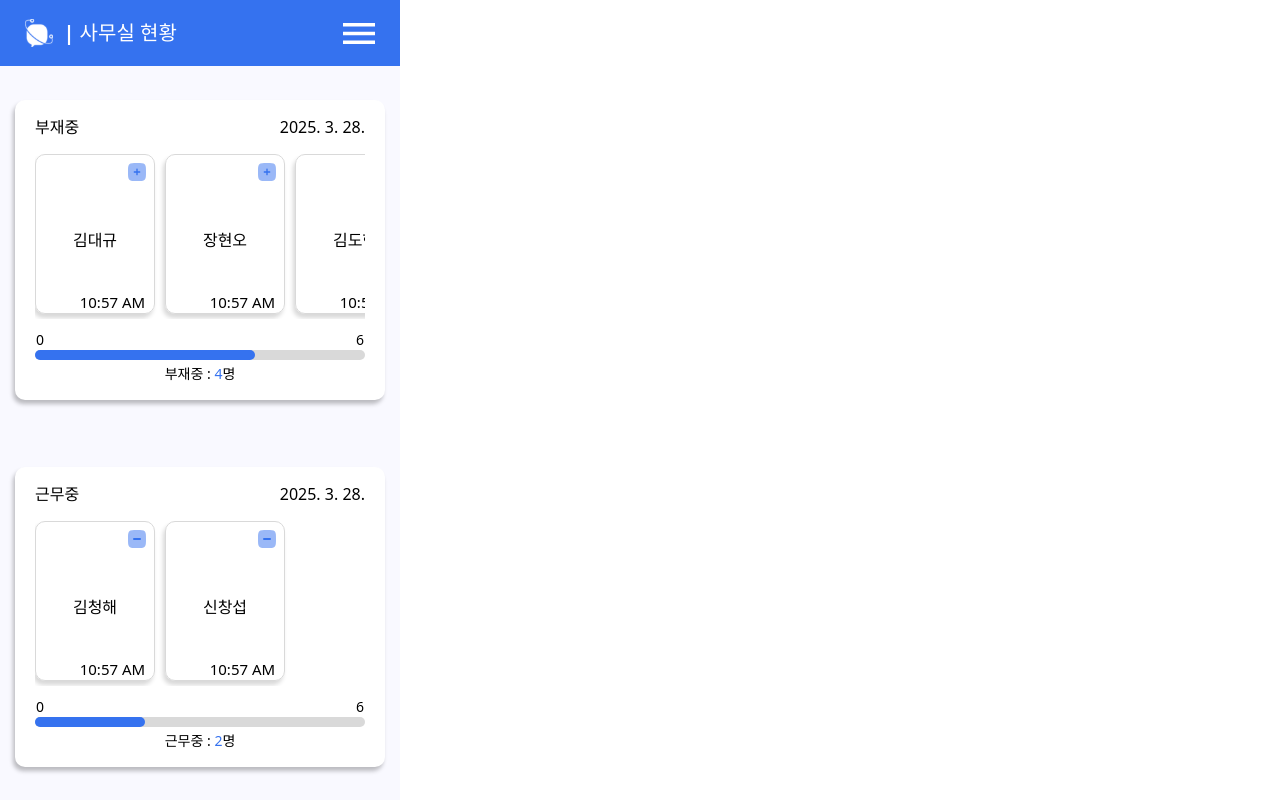
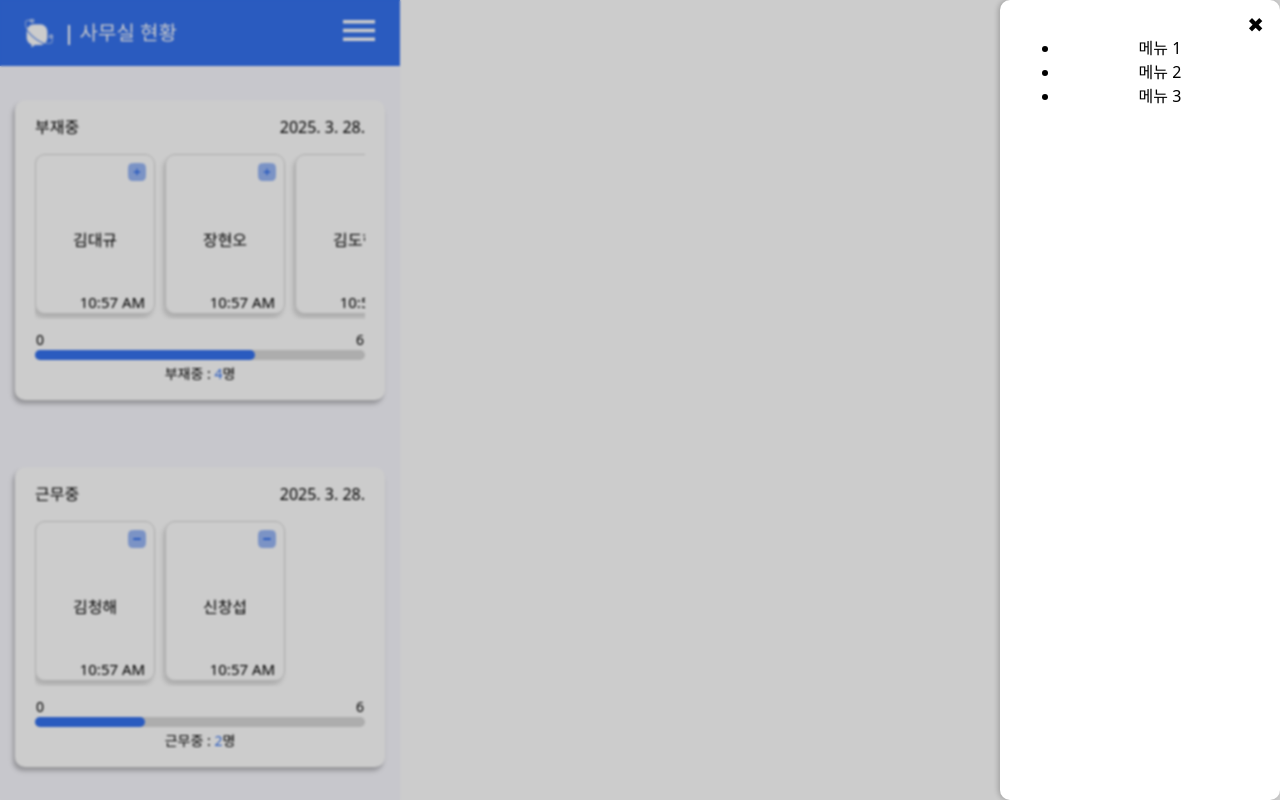
Before and after one commit to ByeolNabi/staff-tracker, a React (Vite) app: page / in a window 1280 px wide. Both pictures are taken after a click on the picture 359 px from the left and 33 px from the top of the page. Built offline with nearby package versions, Linux system fonts and the light colour scheme.

Commit message:
Implement side menu with overlay

```diff
--- a/src/App.css
+++ b/src/App.css
@@ -44,19 +44,60 @@ header .contents .left {
   align-items: center;
 }
 
-.ham-menu {
-  font-size: 30px;
-  color: #ffffff;
-  display: flex;
-  align-items: center;
-}
-
 header h1 {
   font-size: 20px;
   color: #ffffff;
 }
 
+.ham-menu {
+  color: #ffffff;
+}
 
+.side-menu {
+  position: fixed;
+  top: 0;
+  right: -280px;
+  width: 280px;
+  height: 100vh;
+
+  background-color: #FFFFFF;
+  box-shadow: -2px 0 5px rgba(0, 0, 0, 0.2);
+  padding: 20px;
+  transition: right 0.3s ease-in-out;
+  border-radius: 10px;
+}
+
+.side-menu.open {
+  right: 0;
+}
+
+.overlay {
+  position: fixed;
+  top: 0;
+  right: 0;
+  width: 100vw;
+  height: 100vh;
+  background: rgba(0, 0, 0, 0.2);
+  backdrop-filter: blur(1px);
+  opacity: 0;
+  visibility: hidden;
+  transition: opacity 0.3s ease-in-out, visibility 0.3s ease-in-out;
+}
+
+.overlay.open {
+  opacity: 1;
+  visibility: visible;
+}
+
+.close-btn {
+  position: absolute;
+  top: 10px;
+  right: 10px;
+  border: none;
+  background: none;
+  font-size: 20px;
+  cursor: pointer;
+}
 
 main {
   display: flex;
@@ -135,11 +176,13 @@ main {
   align-items: center;
 }
 
-.card-top img{
+.card-top img {
   margin: 8px;
+  cursor: pointer;
 }
 
 /*
++, -문자를 버튼처럼 만들었던 것
 .card-top button {
   border-radius: 8px;
   border: 1px solid transparent;
--- a/src/Components/Header.jsx
+++ b/src/Components/Header.jsx
@@ -1,4 +1,8 @@
+import { useState } from "react";
+
 function Header() {
+    const [isOpen, setIsOpen] = useState(false);
+
     return (
         <header>
             <div className="contents">
@@ -6,8 +10,21 @@ function Header() {
                     <img src="/under-phase.svg" style={{ width: '28px', height: '28px' }} />
                     <h1>&nbsp;&nbsp;| 사무실 현황</h1></div>
                 <div className="right">
-                    <img className="ham-menu" src="/hamburger.svg" />
+                    <img className="ham-menu" src="/hamburger.svg"
+                        onClick={() => setIsOpen(!isOpen)}
+                        style={{ cursor: "pointer" }} />
                 </div>
+            </div>
+
+            <div className={`overlay ${isOpen ? "open" : ""}`} onClick={() => setIsOpen(false)}></div>
+
+            <div className={`side-menu ${isOpen ? "open" : ""}`}>
+                <button className="close-btn" onClick={() => setIsOpen(false)}>✖</button>
+                <ul>
+                    <li>메뉴 1</li>
+                    <li>메뉴 2</li>
+                    <li>메뉴 3</li>
+                </ul>
             </div>
         </header>
     )
```
